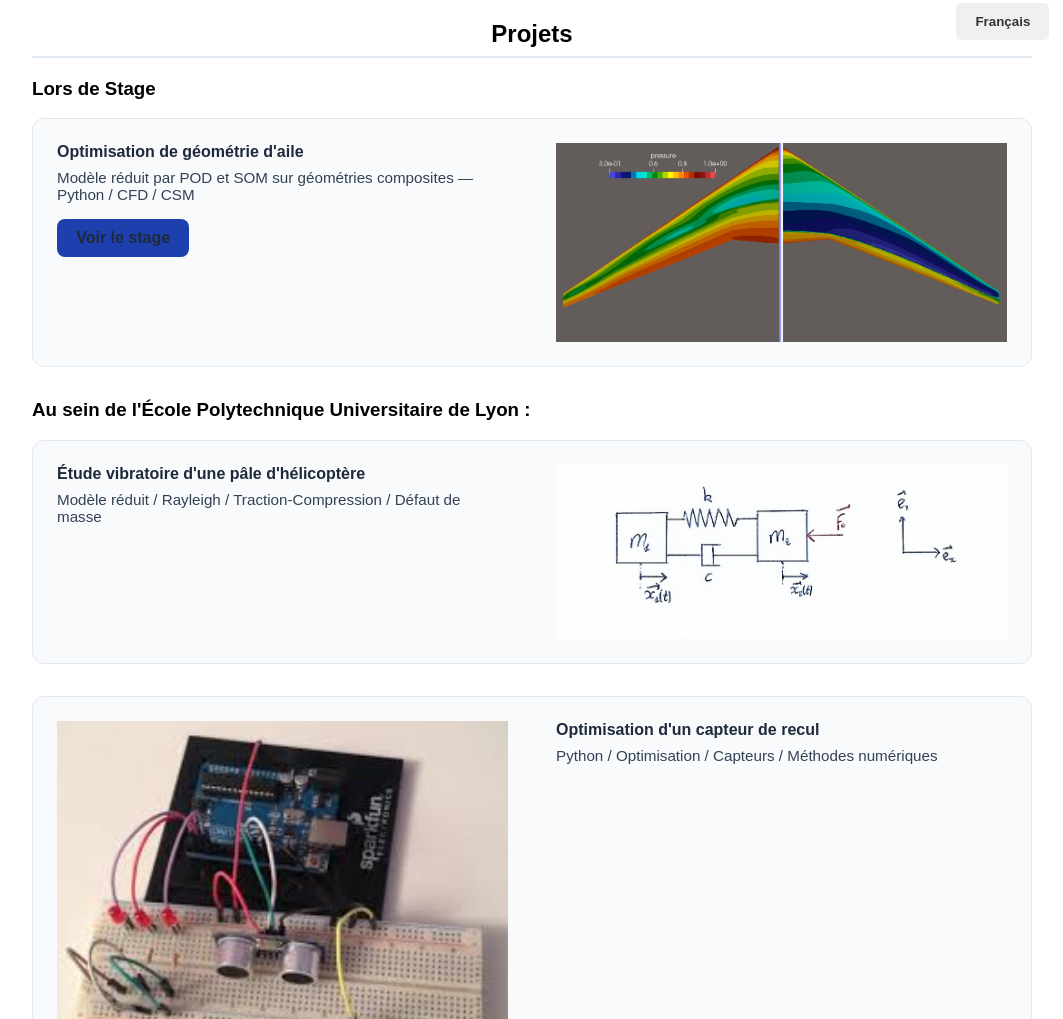
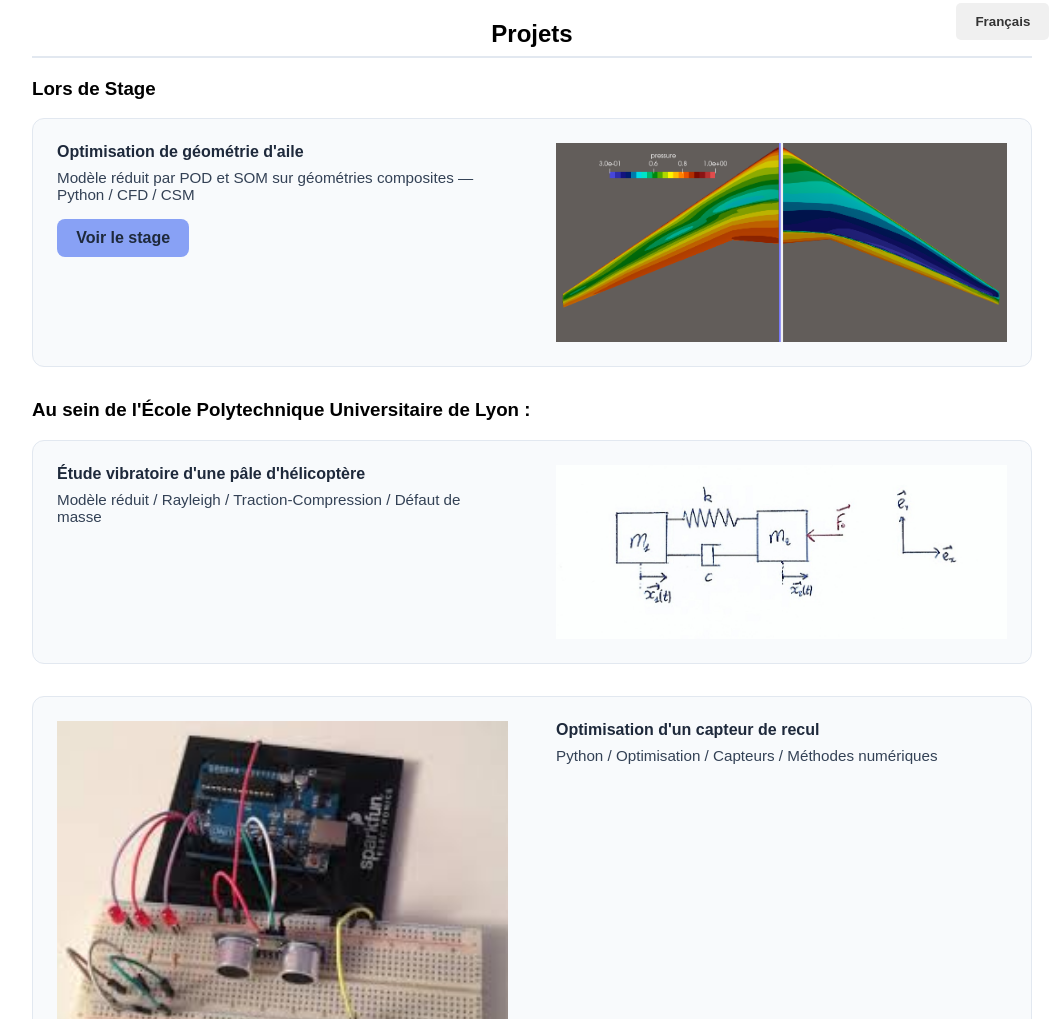
Before and after one commit to romainurb-fr/Portfolio, a plain HTML site: page index.html in a window 1280 px wide. Shown: the part 740-1759 px from the top of the page, without its empty margins (108-1171 px from the left). Drawn offline with Linux system fonts and the light colour scheme.

```diff
--- a/index.html
+++ b/index.html
@@ -142,7 +142,7 @@
   display: inline-block;
   margin-top: 1rem;
   padding: 0.6rem 1.2rem;
-  background-color: #1e40af; /* bleu foncé */
+  background-color: #88a1f5; /* bleu foncé */
   color: white;
   border: none;
   border-radius: 8px;
```
